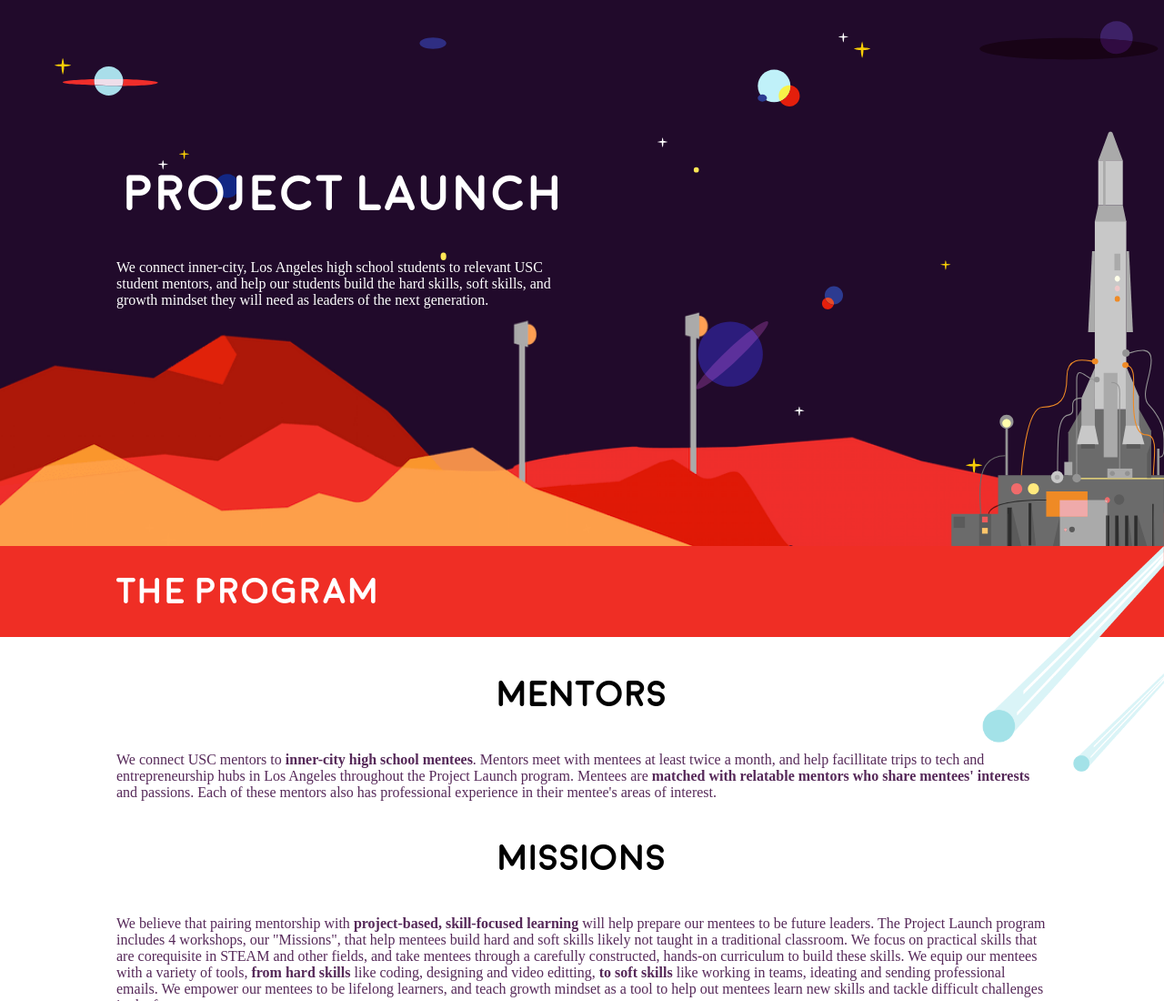
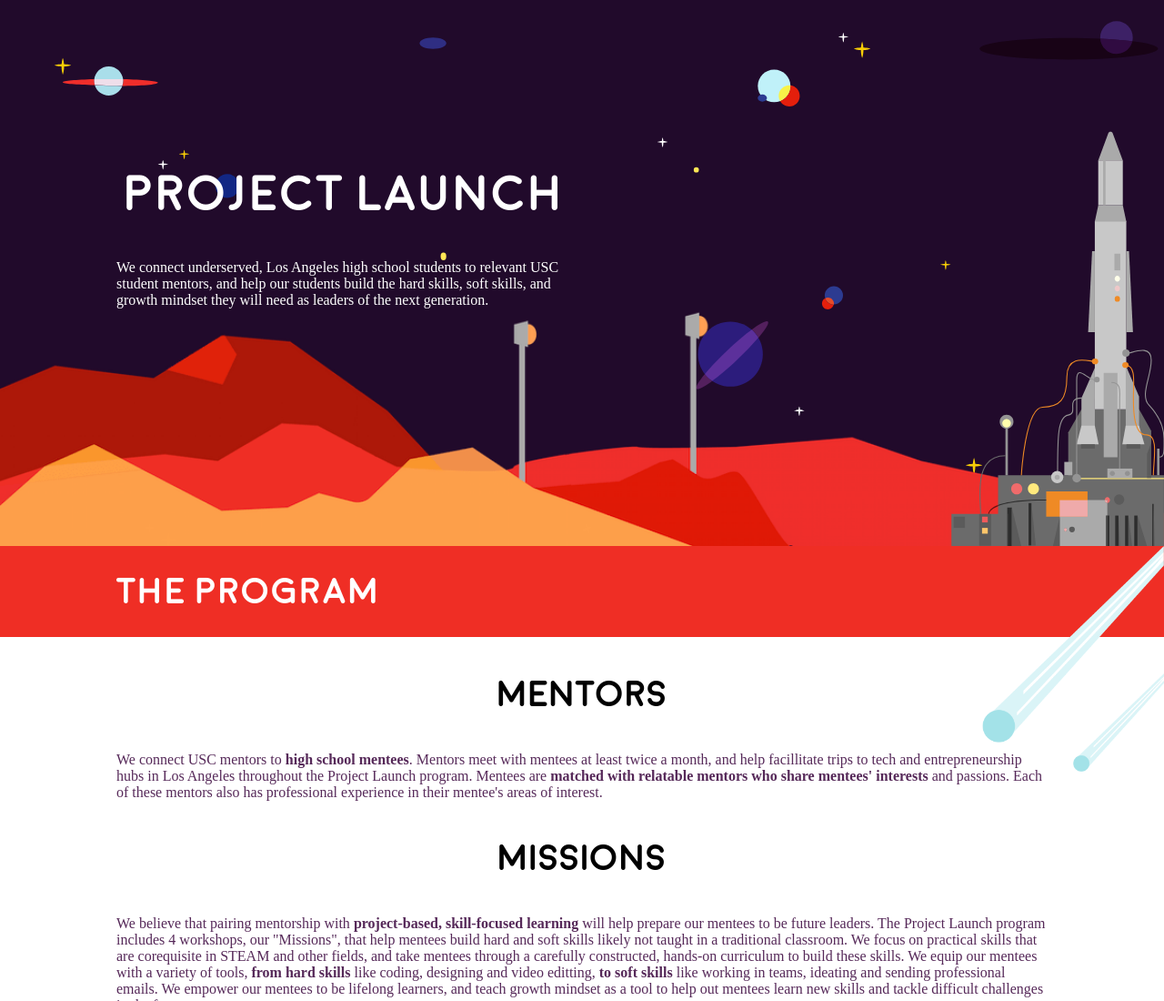
Before and after one commit to GoSparkSC/project-launch, a plain HTML site: page index.html in a window 1280 px wide. Shown: the top 1100 px of the page at 91% size. Drawn offline with Linux system fonts and the light colour scheme.

Commit message:
Update index.html

```diff
--- a/index.html
+++ b/index.html
@@ -9,7 +9,7 @@
             <div class="splash-text">
                 <div class="title splash-title">Project Launch</div>
                 <div class="content splash-content">
-                We connect inner-city, Los Angeles high school students to relevant USC student mentors, and help our students build the hard skills, soft skills, and growth mindset they will need as leaders of the next generation.
+                We connect underserved, Los Angeles high school students to relevant USC student mentors, and help our students build the hard skills, soft skills, and growth mindset they will need as leaders of the next generation.
                 </div>
             </div>
             <img src="assets/img/mountains_lights.png" class="mountains"/>
@@ -23,7 +23,7 @@
         <div class="mentors-section">
             <div class="title mentors-title">MENTORS</div>
             <div class="content mentors-content">
-                We connect USC mentors to <strong>inner-city high school mentees</strong>. Mentors meet with mentees at least twice a month, and help facillitate trips to tech and entrepreneurship hubs in Los Angeles throughout the Project Launch program. Mentees are <strong>matched with relatable mentors who share mentees' interests</strong> and passions. Each of these mentors also has professional experience in their mentee's areas of interest.
+                We connect USC mentors to <strong> high school mentees</strong>. Mentors meet with mentees at least twice a month, and help facillitate trips to tech and entrepreneurship hubs in Los Angeles throughout the Project Launch program. Mentees are <strong>matched with relatable mentors who share mentees' interests</strong> and passions. Each of these mentors also has professional experience in their mentee's areas of interest.
             </div>
         </div>
         <div class="missions-section">
```
